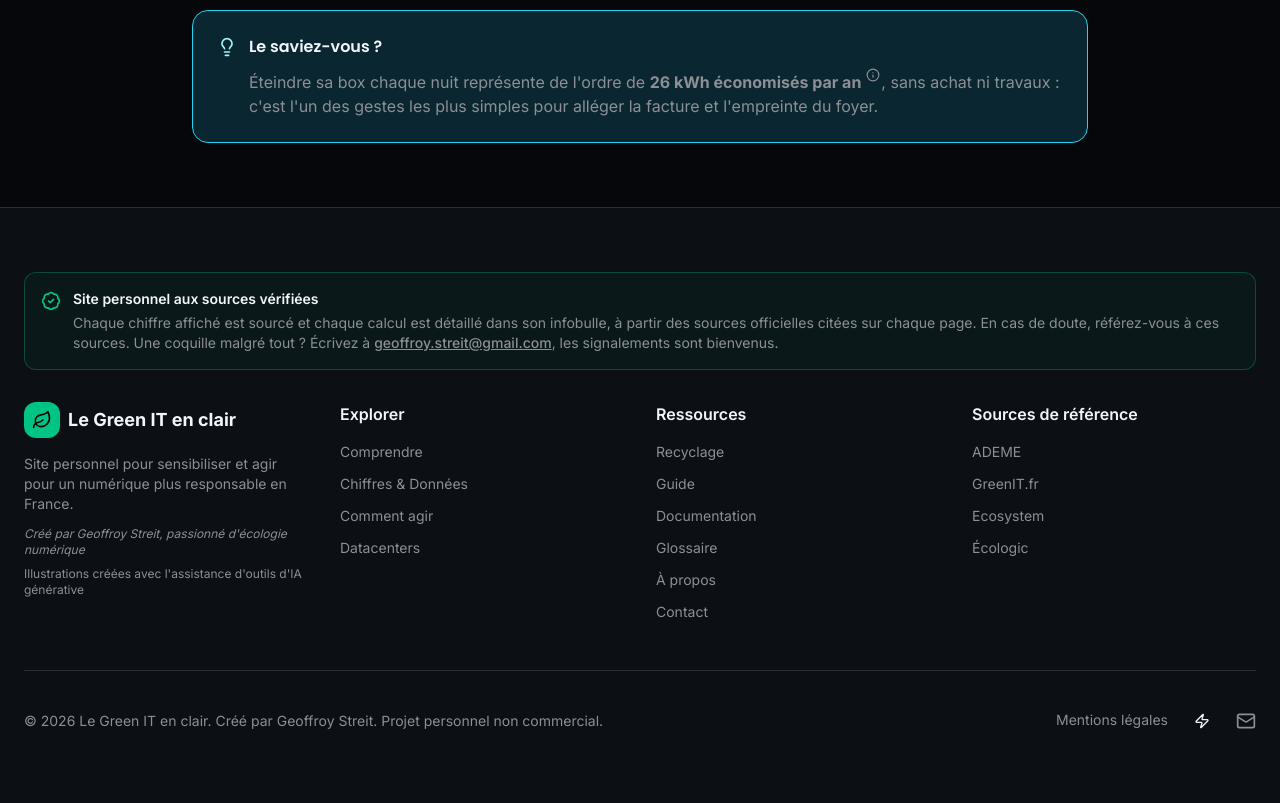
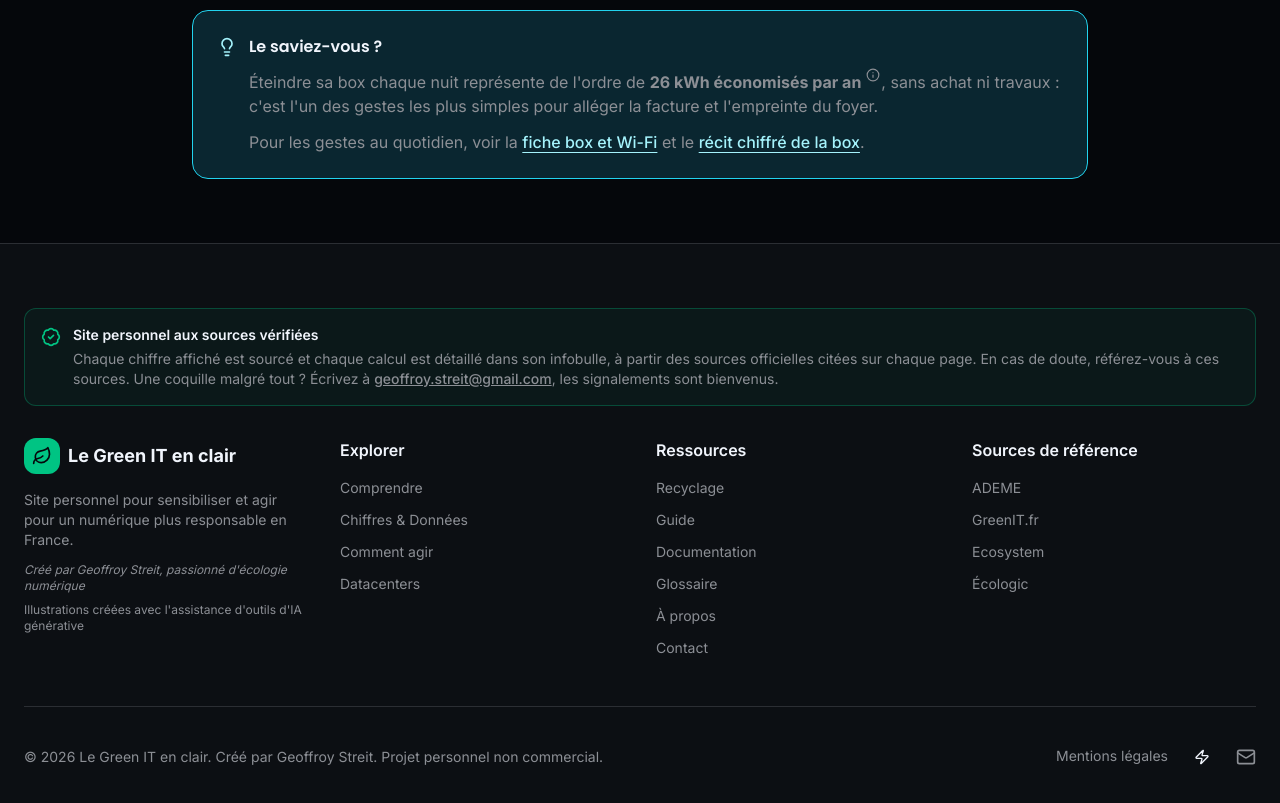
Before and after one commit to Hylst/le-green-it-en-clair, a Next.js app: page /greenit/fai-box in a window 1280 px wide. Shown: the part 2920-3723 px from the top of the page. Built offline with nearby package versions, Linux system fonts and the light colour scheme.

Commit message:
maillage page FAI : liens croises box

```diff
--- a/app/blog/posts.ts
+++ b/app/blog/posts.ts
@@ -790,6 +790,11 @@ export const posts: BlogPost[] = [
         description: "Les 5 gestes détaillés, à consulter et imprimer.",
       },
       {
+        href: "/fai-box",
+        label: "Choisir son FAI et sa box",
+        description: "Offres, débits et réglages : bien choisir sans surdimensionner.",
+      },
+      {
         href: "/fiches-pratiques/teletravail-visio",
         label: "Télétravail et visio",
         description: "Caméra, réseau et poste de travail à distance.",
--- a/app/cas-pratiques/page.tsx
+++ b/app/cas-pratiques/page.tsx
@@ -1348,14 +1348,21 @@ export default function CasPratiquesPage() {
                 <h3 className="mb-4 text-2xl font-bold text-foreground">Pour aller plus loin</h3>
                 <p className="mb-6 text-muted-foreground">
                   Le récit chiffré complet, avec mini calculateur : combien consomme vraiment votre box, et que faire
-                  concrètement.
+                  concrètement. Pour choisir votre offre, une page dédiée.
                 </p>
+                <div className="flex flex-wrap gap-3">
                   <Button asChild size="lg">
                     <Link href="/blog/que-consomme-vraiment-votre-box">
                       Lire l'article sur la box
                       <ArrowRight className="ml-2 h-5 w-5" />
                     </Link>
                   </Button>
+                  <Button asChild size="lg" variant="outline">
+                    <Link href="/fai-box">
+                      Choisir son FAI et sa box
+                    </Link>
+                  </Button>
+                </div>
               </Card>
             </div>
           )}
--- a/app/fai-box/page.tsx
+++ b/app/fai-box/page.tsx
@@ -203,6 +203,23 @@ export default function FaiBoxPage() {
                     , sans achat ni travaux&nbsp;: c&apos;est l&apos;un des gestes les plus simples pour
                     alléger la facture et l&apos;empreinte du foyer.
                   </p>
+                  <p className="mt-3">
+                    Pour les gestes au quotidien, voir la{" "}
+                    <Link
+                      href="/fiches-pratiques/box-wifi"
+                      className="font-medium text-theme-ink underline underline-offset-4 hover:opacity-80"
+                    >
+                      fiche box et Wi-Fi
+                    </Link>{" "}
+                    et le{" "}
+                    <Link
+                      href="/blog/que-consomme-vraiment-votre-box"
+                      className="font-medium text-theme-ink underline underline-offset-4 hover:opacity-80"
+                    >
+                      récit chiffré de la box
+                    </Link>
+                    .
+                  </p>
                 </div>
               </div>
             </div>
--- a/app/fiches-pratiques/[id]/page.tsx
+++ b/app/fiches-pratiques/[id]/page.tsx
@@ -1197,6 +1197,7 @@ const sheets: Record<string, any> = {
       },
     ],
     resources: [
+      "Choisir son FAI et sa box : /fai-box",
       "Que consomme vraiment votre box : /blog/que-consomme-vraiment-votre-box",
       "Télétravail et visio : /fiches-pratiques/teletravail-visio",
       "Enquête Arcep « Pour un numérique soutenable », édition 2026 : https://www.arcep.fr/cartes-et-donnees/nos-publications-chiffrees/impact-environnemental/enquete-annuelle-pour-un-numerique-soutenable-edition-2026.html",
```
Lines whose indentation alone changed are shown as unchanged.
